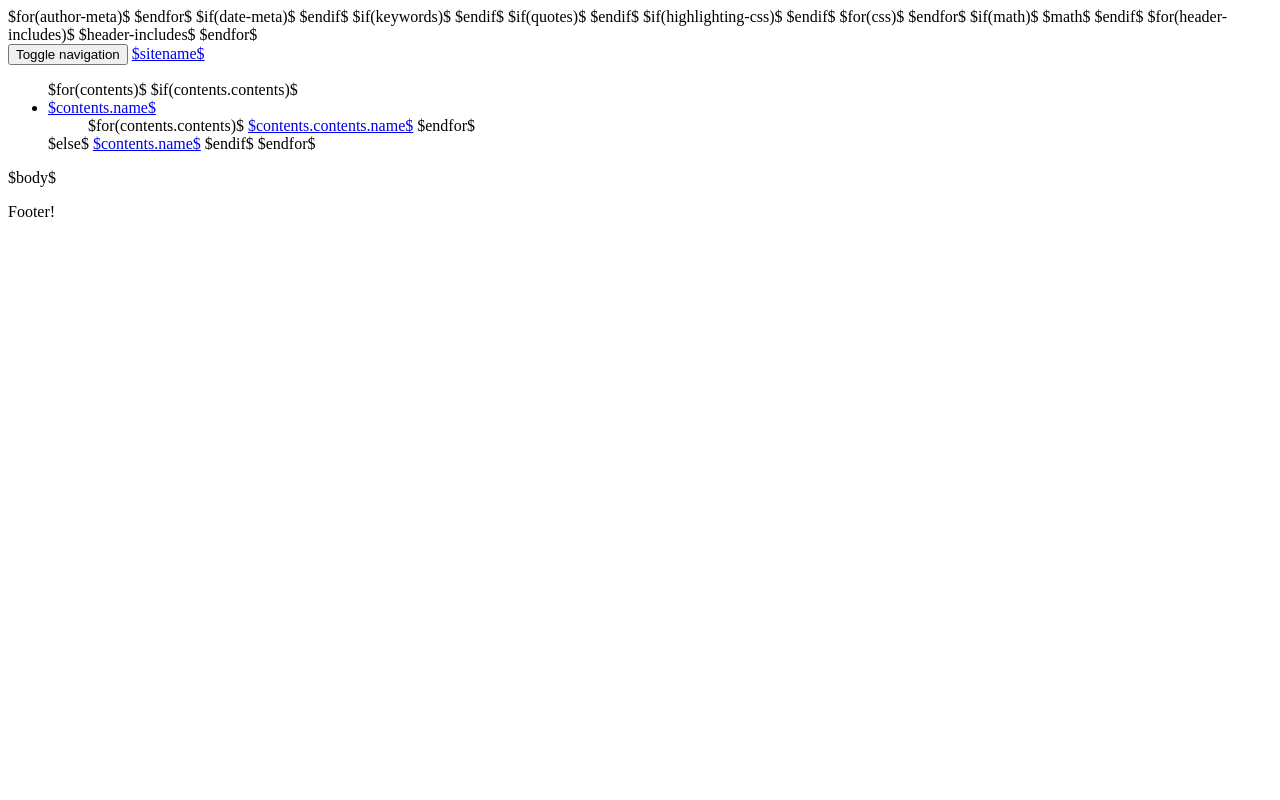
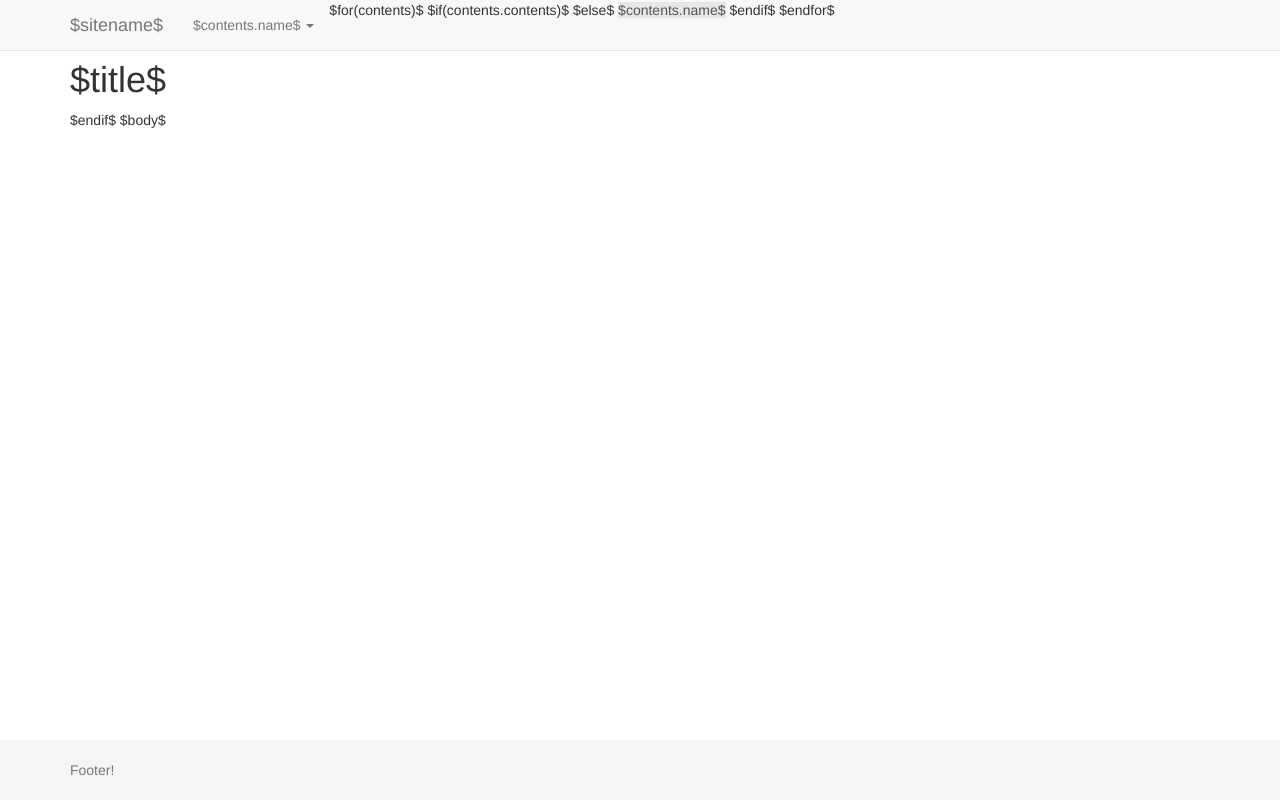
Before and after one commit to GordStephen/pdsite, a plain HTML site: page themes/default/template.html in a window 1280 px wide. Drawn offline with nearby package versions, Linux system fonts and the light colour scheme.

Commit message:
Hack-y YAML config parsing. Also, all config vars (required + any extra) are now passed in to the pandoc template.

```diff
--- a/themes/default/template.html
+++ b/themes/default/template.html
@@ -13,7 +13,7 @@ $endif$
 $if(keywords)$
   <meta name="keywords" content="$for(keywords)$$keywords$$sep$, $endfor$">
 $endif$
-  <title>$if(title-prefix)$$title-prefix$ – $endif$$pagetitle$</title>
+  <title>$if(pagetitle)$$pagetitle$$else$$pagename$$endif$ - $sitename$</title>
   <style type="text/css">code{white-space: pre;}</style>
 $if(quotes)$
   <style type="text/css">q { quotes: "“" "”" "‘" "’"; }</style>
@@ -23,18 +23,13 @@ $if(highlighting-css)$
 $highlighting-css$
   </style>
 $endif$
-$for(css)$
-  <link rel="stylesheet" href="$css$">
-$endfor$
+  <link rel="stylesheet" href="/styles.css">
 $if(math)$
   $math$
 $endif$
   <!--[if lt IE 9]>
     <script src="//cdnjs.cloudflare.com/ajax/libs/html5shiv/3.7.3/html5shiv-printshiv.min.js"></script>
   <![endif]-->
-$for(header-includes)$
-  $header-includes$
-$endfor$
 </head>
 <body>
     <nav class="navbar navbar-default navbar-fixed-top">
@@ -73,7 +68,8 @@ $endfor$
     </nav>
 
     <div class="container">
-    $body$
+	$if(title)$<h1>$title$</h1>$endif$
+	$body$
     </div>
 
     <footer class="footer">
```
Also changed, not shown: 1 other file.
